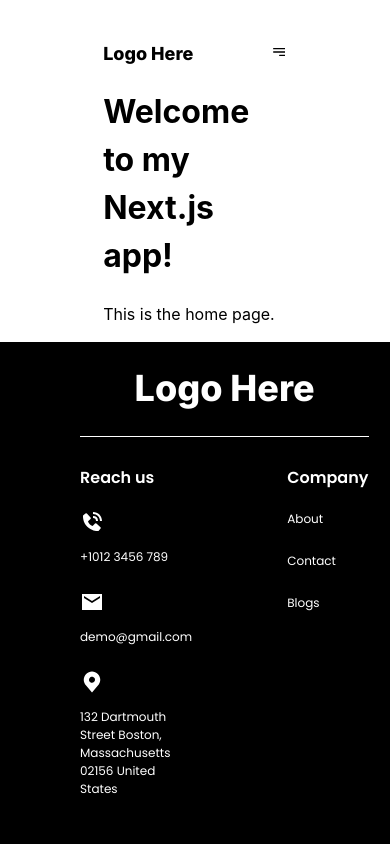
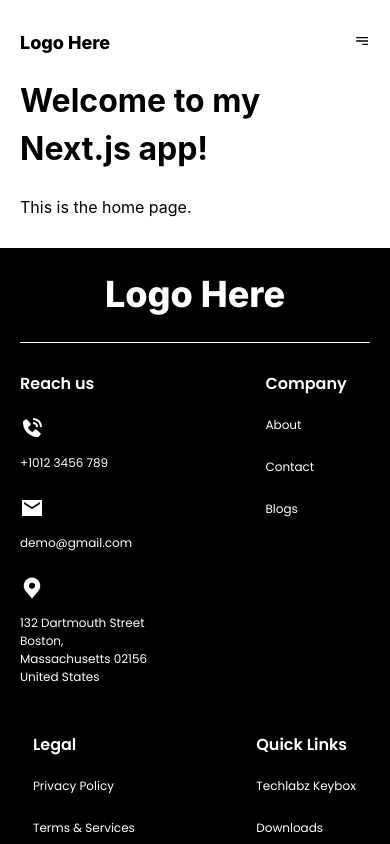
Before and after one commit to illiakornyk/nextjs_technical_assessment, a Next.js app: page / in a window 390 px wide. Shown: the top 844 px of the page. Built offline with nearby package versions, Linux system fonts and the light colour scheme.

Commit message:
feat: add responsive styles for layout

```diff
--- a/src/app/components/button/styles.module.scss
+++ b/src/app/components/button/styles.module.scss
@@ -10,6 +10,10 @@
   box-shadow: 0px 0px 14px 0px rgba(0, 0, 0, 0.12);
   border-radius: 5px;
   border: none;
+
+  @include mixins.respond-to('laptop') {
+    padding: 0.56rem;
+  }
 
   &:focus {
     outline: none;
--- a/src/app/components/dropdown/styles.module.scss
+++ b/src/app/components/dropdown/styles.module.scss
@@ -7,4 +7,5 @@
   left: 2rem;
 
   padding: 0;
+  background: variables.$white;
 }
--- a/src/app/components/footer/styles.module.scss
+++ b/src/app/components/footer/styles.module.scss
@@ -10,6 +10,11 @@
   display: flex;
   flex-direction: column;
   padding: 0 1.3rem 4.125rem 5rem;
+
+  @include mixins.respond-to('laptop') {
+    padding: 0 1.25rem;
+    padding-bottom: 2.1rem;
+  }
 }
 
 .footer__content {
--- a/src/app/components/layout/styles.module.scss
+++ b/src/app/components/layout/styles.module.scss
@@ -1,3 +1,10 @@
+@use '@/styles/variables.scss';
+@use '@/styles/mixins.scss';
+
 .layout__wrapper {
   margin: 2.5rem 6.45rem 0 6.45rem;
+
+  @include mixins.respond-to('laptop') {
+    margin: 1.81rem 1.25rem;
+  }
 }
--- a/src/pages/contact-us/styles.module.scss
+++ b/src/pages/contact-us/styles.module.scss
@@ -33,6 +33,7 @@
     margin-top: 2rem;
 
     @include mixins.respond-to('laptop') {
+      margin-top: 10px;
       font-size: 1.5rem;
     }
   }
@@ -46,6 +47,8 @@
 
     @include mixins.respond-to('laptop') {
       font-size: 0.875rem;
+      margin: 0 auto;
+      width: 80%;
     }
   }
 
@@ -59,6 +62,8 @@
       display: flex;
       flex-direction: column;
       text-align: center;
+
+      margin: 0 5px;
     }
   }
 
@@ -150,7 +155,7 @@
     &-socials {
       display: flex;
       gap: 1.5rem;
-      z-index: 1;
+      z-index: 0;
 
       margin-top: 9.5rem;
 
@@ -189,6 +194,10 @@
 
     padding: 3.375rem 3.125rem;
 
+    @include mixins.respond-to('laptop') {
+      padding: 1.85rem 1.31rem 7rem 1.31rem;
+    }
+
     &-radio-buttons-section {
       display: flex;
       flex-direction: column;
@@ -226,6 +235,10 @@
         @include mixins.errorSpan;
         position: absolute;
         top: 10%;
+
+        @include mixins.respond-to('laptop') {
+          top: -30%;
+        }
       }
     }
 
@@ -288,6 +301,13 @@
         height: 120px;
 
         transform: rotate(-30deg);
+
+        @include mixins.respond-to('laptop') {
+          bottom: -160%;
+          right: 50%;
+          width: 150px;
+          height: 52px;
+        }
       }
     }
   }
```
